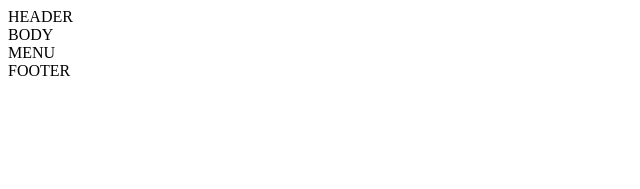
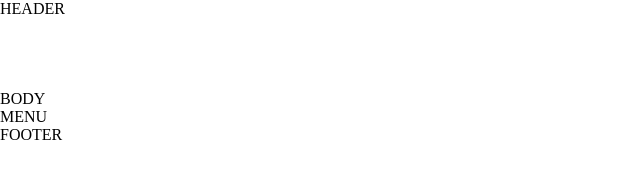
Before and after one commit to dBNSweb/learn1, a plain HTML site: page index.html in a window 1280 px wide. Shown: the whole page, without its empty margins (0-640 px from the left). Drawn offline with Linux system fonts and the light colour scheme.

Commit message:
add style tag

```diff
--- a/index.html
+++ b/index.html
@@ -8,7 +8,33 @@
 </head>
 
 <style>
-	/* ???? */
+	body {
+		margin: 0;
+	}
+
+	body .pusher {
+		/* ?? */
+	}
+
+	body .pusher > .header {
+		height: 90px;
+	}
+
+	body .pusher > .content {
+		/* ?? */
+	}
+
+	body .pusher > .content .body {
+		/* ?? */
+	}
+
+	body .pusher > .content .side {
+		width: 200px;
+	}
+
+	body .pusher > .footer {
+		height: 60px;
+	}
 </style>
 
 <body>
```
